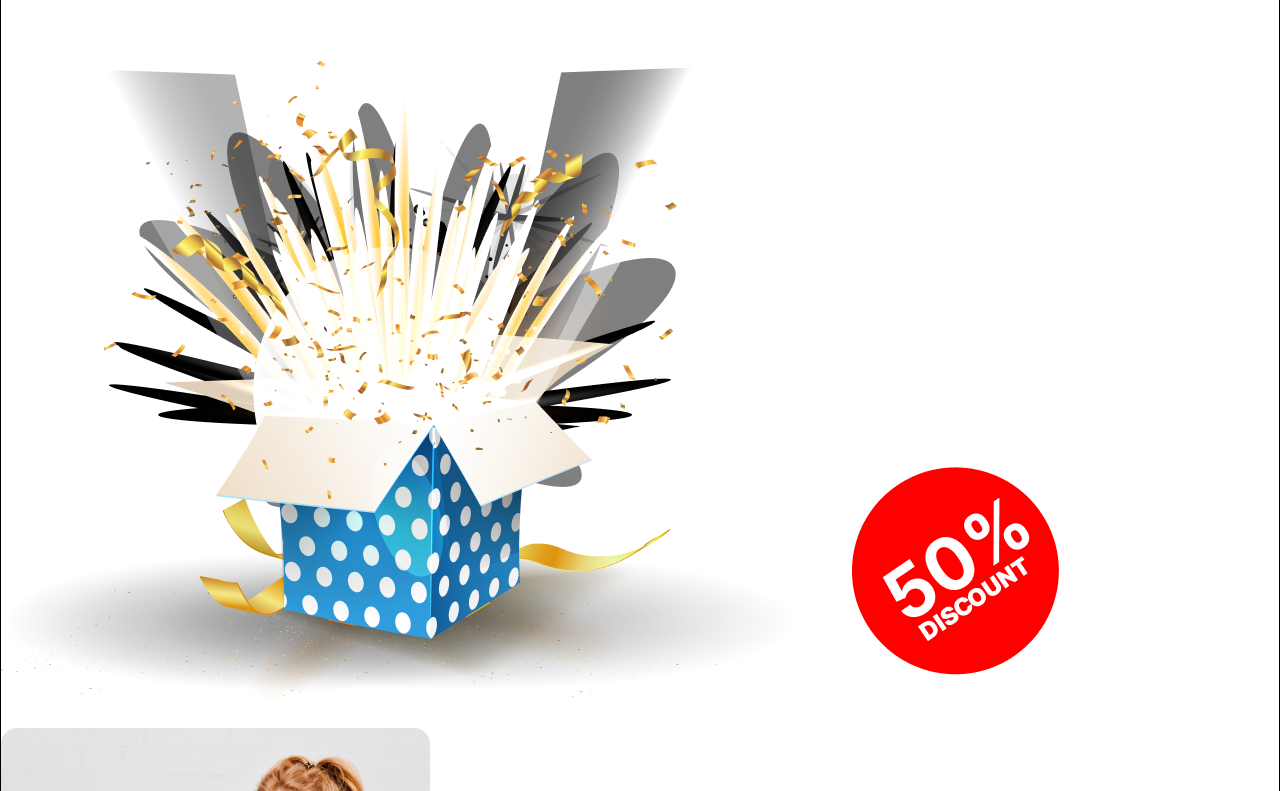
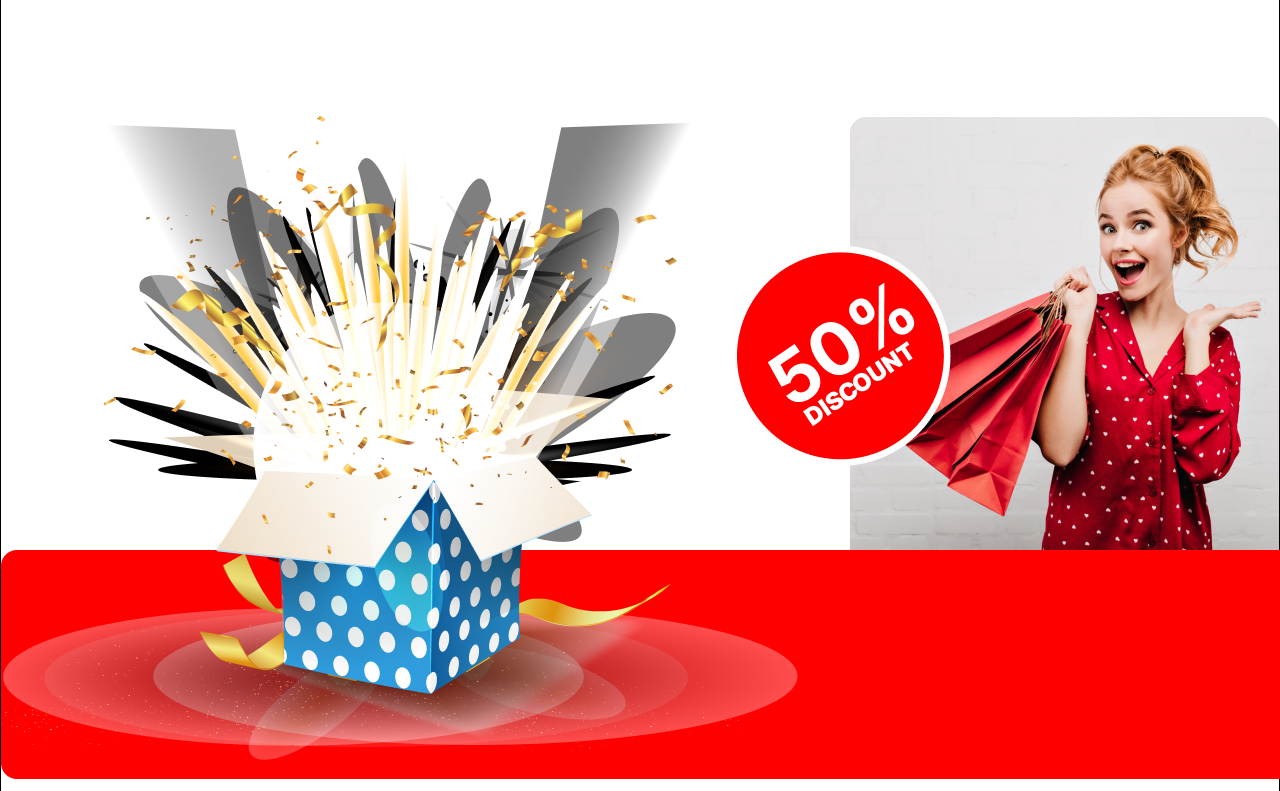
Before and after one commit to dev-masudRana/new-year-new-mission, a plain HTML site: page index.html in a window 1280 px wide. Shown: the part 3869-4660 px from the top of the page. Drawn offline with Linux system fonts and the light colour scheme.

Commit message:
complite holiday sale section

```diff
--- a/css/style.css
+++ b/css/style.css
@@ -254,3 +254,28 @@ main > section {
   font-weight: 500;
   line-height: 32px;
 }
+
+/* HOLIDAY SALE */
+.discount-50-img-container {
+  position: relative;
+}
+
+.discount-50-img-container img {
+  display: block;
+}
+
+.discount-50-img-container .girl {
+  margin-left: auto;
+}
+
+.discount-50-img-container .box {
+  position: absolute;
+  bottom: 0;
+  color: white;
+}
+
+.discount-50-img-container .d-50 {
+  position: absolute;
+  right: 285px;
+  top: 86px;
+}
--- a/index.html
+++ b/index.html
@@ -67,7 +67,7 @@
         </section>
 
         <!-- HOLIDAY SALE -->
-        <section class="discount-50">
+        <section class="discount-50"></section>
         <section class="discount-text">
             <h4>WHAT IS FUNCTIONAL</h4>
             <h2><span class="red">Holidays</span> Sale 50%</h2>
@@ -81,10 +81,10 @@
             </section>
         </section>
         <section class="discount-50-img-container">
-                <img src="resources/Group 75.png" alt="">
-                <img src="resources/Group 44.png" alt="">
-                <img src="resources/Rectangle 1.png" alt="">
-                <img src="resources/Rectangle 2.png" alt="">
+            <img class="box" src="resources/Group 75.png" alt="" width="797" height="663">
+            <img class="d-50" src="resources/Group 44.png" alt="" width="307" height="306">
+            <img class="girl" src="resources/Rectangle 1.png" alt="" width="429" height="433">
+            <img class="red" src="resources/Rectangle 2.png" alt="" width="1320" height="229">
         </section>
         </section>
 
```
Lines whose indentation alone changed are shown as unchanged.
